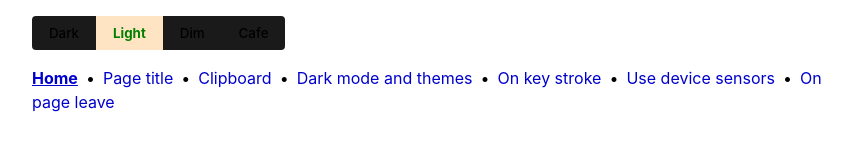
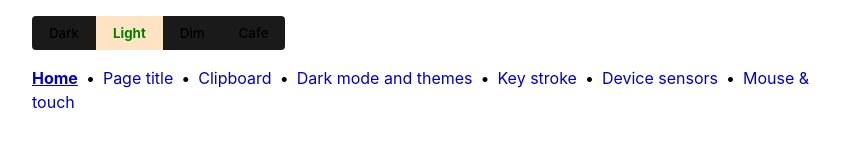
Before and after one commit to YonatanKof/vue-use, a Vue app: page / in a window 1280 px wide. Shown: the top 162 px of the page, without its empty margins (208-1060 px from the left). Built offline with nearby package versions, Linux system fonts and the light colour scheme.

Commit message:
Routing tweaks

```diff
--- a/src/App.vue
+++ b/src/App.vue
@@ -6,9 +6,9 @@ const theseLinks = [
 	{ to: "/use-title", title: "Page title" },
 	{ to: "/use-clipboard", title: "Clipboard" },
 	{ to: "/use-dark-color-mode", title: "Dark mode and themes" },
-	{ to: "/on-key-stroke", title: "On key stroke" },
-	{ to: "/use-device-sensors", title: "Use device sensors" },
-	{ to: "/use-mouse-and-touch", title: "On page leave" },
+	{ to: "/on-key-stroke", title: "Key stroke" },
+	{ to: "/use-device-sensors", title: "Device sensors" },
+	{ to: "/use-mouse-and-touch", title: "Mouse & touch" },
 ];
 </script>
 
--- a/src/router.js
+++ b/src/router.js
@@ -10,6 +10,7 @@ const router = createRouter({
 		{ path: "/use-dark-color-mode", name: "use-dark-color-mode", component: () => import("./views/use-dark-color-mode.vue") },
 		{ path: "/use-device-sensors", name: "use-device-sensors", component: () => import("./views/use-device-sensors.vue") },
 		{ path: "/use-mouse-and-touch", name: "use-mouse-and-touch", component: () => import("./views/use-mouse-and-touch.vue") },
+		{ path: "/on-key-stroke", name: "on-key-stroke", component: () => import("./views/on-key-stroke.vue") },
 		// { path: "/recipes/:id", name: "single-recipe", component: () => import("./views/_uid.vue") },
 	],
 });
```
